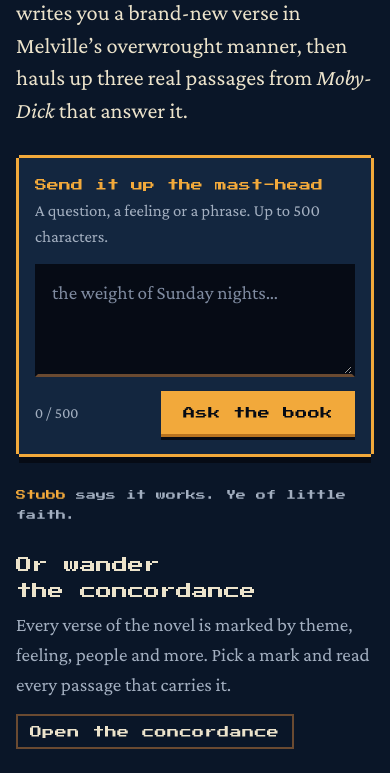
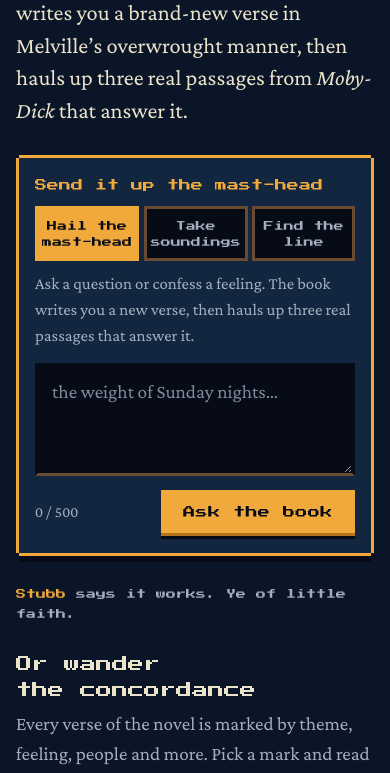
Before and after one commit to dantitmuss/moby_dick, a Flask app: page / in a window 390 px wide. Shown: the part 754-1527 px from the top of the page. Run offline with Flask 3, Linux system fonts and the light colour scheme; parts of the project's set-up code (start-up, migrations or seed data) failed here and were passed over; some libraries are stand-ins or nearby versions.

Commit message:
Three ways to search: mast-head, soundings, find the line; Share links
- Home ask box gets a nautical three-way switch with a one-line
  explanation, placeholder and button label per mode (oracle default).
- Take soundings: embeds your own words, 10 nearest passages, linkable
  /soundings/<signed ids> so reloads and shares cost nothing.
- Find the line runs through the same box, exempt from the rate limit and
  without the loading overlay.
- Read pages: per-verse "Copy link" becomes "Share" (share sheet on
  phones, copy elsewhere).

Co-Authored-By: Claude Opus 5.5 <noreply@anthropic.com>
Claude-Session: https://claude.ai/code/session_01SJ2gPunUTRGnLZBuRjnELr

```diff
--- a/app.py
+++ b/app.py
@@ -190,6 +190,7 @@ def robots_txt():
         "Disallow: /search",
         "Disallow: /tag_search",
         "Disallow: /oracle",
+        "Disallow: /soundings",
         "",
         f"Sitemap: {SITE_URL}/sitemap.xml",
         "",
@@ -222,7 +223,9 @@ def sitemap_xml():
 # Flask Homepage
 @app.route('/')
 def home():
-    return render_template('home.html', popular_topics=list(TOPICS.values()))
+    mode = request.args.get('mode')
+    return render_template('home.html', popular_topics=list(TOPICS.values()),
+                           mode=mode if mode in ('soundings', 'line') else 'oracle')
 
 # The ship's log: kept verses, read from this browser's storage by site.js
 @app.route('/log')
@@ -256,6 +259,8 @@ import hashlib
 _LINK_SECRET = os.getenv("SECRET_KEY") or hashlib.sha256(
     ("mdb-result-links:" + (openai_api_key or "dev")).encode()).hexdigest()
 ORACLE_LINKS = URLSafeSerializer(_LINK_SECRET, salt="oracle-v1")
+SOUNDING_LINKS = URLSafeSerializer(_LINK_SECRET, salt="soundings-v1")
+SOUNDINGS_SHOWN = 10
 
 VERSES_BY_ID = {}
 for _chapter in moby_dick_data:
@@ -278,13 +283,25 @@ def bad_link_page():
     return render_template('home.html', error="That result has been lost at sea. The link may be incomplete; try asking again."), 404
 
 
-# Flask main logic: ask the oracle
+# Flask main logic. One ask box, three ways to search (the `mode` field):
+#   oracle    - Hail the mast-head: a new verse, then the 3 nearest passages to it
+#   soundings - Take soundings: the 10 passages nearest your own words, no verse
+#   line      - Find the line: exact words, no AI (not rate limited)
 @app.route('/search', methods=['POST'])
-@limiter.limit("10 per minute")
+@limiter.limit("10 per minute", exempt_when=lambda: request.form.get('mode') == 'line')
 def search():
     query = request.form.get('query', '').strip()[:500]
+    mode = request.form.get('mode', 'oracle')
     if not query:
-        return redirect(url_for('home'), code=303)
+        return redirect(url_for('home', mode=mode if mode in ('soundings', 'line') else None), code=303)
+    if mode == 'line':
+        return redirect(url_for('line_search', q=query), code=303)
+    if mode == 'soundings':
+        try:
+            ids = nearest_ids(get_embedding_safe(query), SOUNDINGS_SHOWN)
+        except EmbeddingError:
+            return render_template('home.html', mode=mode, error="The search service is temporarily unavailable. Please try again later."), 503
+        return redirect(url_for('soundings_result', token=SOUNDING_LINKS.dumps({"q": query, "p": ids})), code=303)
 
     # Step 1: Generate fake Melville-style verse
     generated_verse = prompt_verse_generator(query)
@@ -313,6 +330,16 @@ def oracle_result(token):
     return render_template('results.html',
                            query=data.get("q", ""),
                            generated_verse=data.get("v", ""),
+                           matched_verses=verses_for(data.get("p", [])))
+
+
+@app.route('/soundings/<token>')
+def soundings_result(token):
+    try:
+        data = SOUNDING_LINKS.loads(token)
+    except BadSignature:
+        return bad_link_page()
+    return render_template('soundings-results.html', query=data.get("q", ""),
                            matched_verses=verses_for(data.get("p", [])))
 
 
--- a/static/pixel.css
+++ b/static/pixel.css
@@ -1040,3 +1040,33 @@ html.rd-plain .rd-verse:has(.rd-mark:target) .rd-p { animation: rd-found 3.5s ea
   #search:focus-within { padding-bottom: 60vh; }
 }
 #search { scroll-margin-top: 16px; }
+
+/* ---- Ask box: three ways to search (Hail the mast-head / Take soundings / Find the line) ---- */
+.mdb-modes {
+  display: grid;
+  grid-template-columns: repeat(3, minmax(0, 1fr));
+  gap: 6px;
+  margin: 10px 0 0;
+  padding: 0;
+  border: 0;
+}
+.mdb-modes label { position: relative; cursor: pointer; display: flex; }
+.mdb-modes input { position: absolute; opacity: 0; width: 1px; height: 1px; }
+.mdb-modes input + span {
+  flex: 1;
+  display: block;
+  text-align: center;
+  font-family: var(--pixel);
+  font-size: var(--p-xs);
+  line-height: 1.6;
+  color: var(--fog);
+  background: var(--deep);
+  border: var(--px) solid var(--timber);
+  padding: 9px 4px 8px;
+}
+.mdb-modes .nw { white-space: nowrap; font-style: normal; }
+.mdb-modes label:hover input + span { color: var(--lantern); }
+.mdb-modes input:checked + span { color: var(--deep); background: var(--brass); border-color: var(--brass); }
+.mdb-modes input:focus-visible + span { outline: 2px solid var(--lantern); outline-offset: 2px; }
+@media (forced-colors: active) { .mdb-modes input:checked + span { border-color: Highlight; } }
+#mode-hint { margin-top: 10px; }
--- a/static/site.js
+++ b/static/site.js
@@ -111,19 +111,55 @@
     var form = $('search-form'), field = $('query'), count = $('query-count');
     if (!form || !field) return;
 
-    var PLACEHOLDERS = [
+    var PLACEHOLDERS = {
+      oracle: [
         'the weight of Sunday nights\u2026',
         'why ambition never feels finished\u2026',
         'whether the cat is judging me\u2026',
         'a promise I didn\u2019t keep\u2026',
         'the loneliness of long meetings\u2026',
         'what to do with an ordinary Tuesday\u2026'
-    ];
+      ],
+      soundings: [
+        'the sermon about Jonah\u2026',
+        'Ahab\u2019s ivory leg\u2026',
+        'sharing a bed at the inn\u2026',
+        'a storm that sets the masts alight\u2026',
+        'what makes white so frightening\u2026'
+      ],
+      line: [
+        'call me Ishmael\u2026',
+        'a damp, drizzly November\u2026',
+        'from hell\u2019s heart I stab at thee\u2026',
+        'not down in any map\u2026'
+      ]
+    };
+    var BUTTONS = { oracle: 'Ask the book', soundings: 'Take soundings', line: 'Find the line' };
+    var btn = $('ask-btn'), hint = $('mode-hint');
+    function mode() {
+      var r = form.querySelector('input[name="mode"]:checked');
+      return r ? r.value : 'oracle';
+    }
     var ph = 0;
+    function setPlaceholder() {
+      var list = PLACEHOLDERS[mode()] || PLACEHOLDERS.oracle;
+      field.placeholder = list[ph % list.length];
+    }
+    function paintMode() {
+      var m = mode();
+      if (btn) btn.textContent = BUTTONS[m] || BUTTONS.oracle;
+      if (hint) Array.prototype.forEach.call(hint.querySelectorAll('[data-for]'), function (el) {
+        el.hidden = el.getAttribute('data-for') !== m;
+      });
+      ph = 0;
+      setPlaceholder();
+    }
+    form.addEventListener('change', function (e) { if (e.target.name === 'mode') paintMode(); });
+    paintMode();
     if (!calm) setInterval(function () {
       if (document.activeElement === field || field.value) return;
-      ph = (ph + 1) % PLACEHOLDERS.length;
-      field.placeholder = PLACEHOLDERS[ph];
+      ph++;
+      setPlaceholder();
     }, 2800);
 
     function updateCount() {
@@ -219,6 +255,8 @@
     var f = $(id);
     if (!f || !Loading) return;
     f.addEventListener('submit', function () {
+      var m = f.querySelector('input[name="mode"]:checked');
+      if (m && m.value === 'line') return;   // exact search is instant: no line thrown, no overlay
       if (window.MDBScene) window.MDBScene.throwLine();
       setTimeout(Loading.show, calm ? 0 : 450);
     });
@@ -490,19 +528,14 @@
     });
     paint();
 
-    /* copy a link to one verse */
+    /* share a link to one verse (share sheet on phones, copied elsewhere) */
     book.addEventListener('click', function (e) {
       var btn = e.target.closest('.rd-copy');
       if (!btn) return;
       var url = location.origin + location.pathname + '#' + btn.getAttribute('data-verse');
-      var done = function (ok) {
-        btn.textContent = ok ? 'Link copied' : 'Copy blocked';
-        btn.setAttribute('data-done', '');
-        clearTimeout(btn._t);
-        btn._t = setTimeout(function () { btn.textContent = 'Copy link'; btn.removeAttribute('data-done'); }, 1800);
-      };
-      if (navigator.clipboard && navigator.clipboard.writeText) navigator.clipboard.writeText(url).then(function () { done(true); }, function () { done(false); });
-      else done(false);
+      var head = document.querySelector('h1');
+      var title = 'Moby-Dick' + (head ? ', ' + head.textContent.replace(/\s+/g, ' ').trim() : '') + ', verse ' + btn.getAttribute('data-verse');
+      shareLink(url, title, btn, 'Share');
     });
 
     /* replay the highlight when the same verse link is followed twice */
--- a/templates/base.html
+++ b/templates/base.html
@@ -48,7 +48,7 @@
   <link rel="preconnect" href="https://fonts.googleapis.com">
   <link rel="preconnect" href="https://fonts.gstatic.com" crossorigin>
   <link href="https://fonts.googleapis.com/css2?family=Crimson+Pro:ital,wght@0,400;0,500;0,600;1,400&family=Press+Start+2P&display=swap" rel="stylesheet">
-  <link rel="stylesheet" href="{{ url_for('static', filename='pixel.css') }}?v=13">
+  <link rel="stylesheet" href="{{ url_for('static', filename='pixel.css') }}?v=14">
   <script>try { if (localStorage.getItem('mdb-easy') === '1') document.documentElement.classList.add('easy-read'); } catch (e) {}</script>
 
   {% block robots %}{% endblock %}
@@ -173,7 +173,7 @@
 
   <script src="https://cdnjs.cloudflare.com/ajax/libs/awesomplete/1.1.5/awesomplete.min.js"></script>
   <script src="{{ url_for('static', filename='scene.js') }}?v=3"></script>
-  <script src="{{ url_for('static', filename='site.js') }}?v=7"></script>
+  <script src="{{ url_for('static', filename='site.js') }}?v=8"></script>
   {% block scripts %}{% endblock %}
 </body>
 </html>
--- a/templates/home.html
+++ b/templates/home.html
@@ -30,16 +30,27 @@
 
   <!-- The mast-head: asking is the main event -->
   <section class="mdb-frame mdb-frame--brass" aria-labelledby="ask-label">
+    {% set mode = mode | default('oracle') %}
     <form id="search-form" class="mdb-ask" action="/search" method="post">
       <div>
         <label for="query" class="mdb-label" id="ask-label">Send it up the mast-head</label>
-        <p class="mdb-hint">A question, a feeling or a phrase. Up to 500 characters.</p>
+        <fieldset class="mdb-modes">
+          <legend class="sr-only">How shall we search?</legend>
+          <label><input type="radio" name="mode" value="oracle"{% if mode == 'oracle' %} checked{% endif %}><span>Hail the <i class="nw">mast-head</i></span></label>
+          <label><input type="radio" name="mode" value="soundings"{% if mode == 'soundings' %} checked{% endif %}><span>Take soundings</span></label>
+          <label><input type="radio" name="mode" value="line"{% if mode == 'line' %} checked{% endif %}><span>Find the line</span></label>
+        </fieldset>
+        <p class="mdb-hint" id="mode-hint" aria-live="polite">
+          <span data-for="oracle"{% if mode != 'oracle' %} hidden{% endif %}>Ask a question or confess a feeling. The book writes you a new verse, then hauls up three real passages that answer it.</span>
+          <span data-for="soundings"{% if mode != 'soundings' %} hidden{% endif %}>Describe a scene, a person or an idea. We drop the lead line and bring up the ten real passages nearest your words. No new verse.</span>
+          <span data-for="line"{% if mode != 'line' %} hidden{% endif %}>Type a line you half remember, word for word. We find every passage that has it, case and commas aside.</span>
+        </p>
       </div>
       <textarea id="query" name="query" rows="3" maxlength="500" required
                 class="mdb-field" placeholder="the weight of Sunday nights&hellip;"></textarea>
       <div class="mdb-ask-row">
         <span class="mdb-count" id="query-count" aria-live="off">0 / 500</span>
-        <button type="submit" class="mdb-btn">Ask the book</button>
+        <button type="submit" class="mdb-btn" id="ask-btn">{{ {'oracle': 'Ask the book', 'soundings': 'Take soundings', 'line': 'Find the line'}[mode] }}</button>
       </div>
     </form>
   </section>
--- a/templates/line-results.html
+++ b/templates/line-results.html
@@ -6,7 +6,7 @@
 
 {% block content %}
 
-<a href="/" class="mdb-back">&lt; Back to the mast-head</a>
+<a href="/?mode=line" class="mdb-back">&lt; Back to the mast-head</a>
 
 <div class="mdb-intro">
   <p class="mdb-cite">Find the line</p>
--- a/templates/read.html
+++ b/templates/read.html
@@ -37,7 +37,7 @@
   <section class="rd-verse" aria-label="Verse {{ v.n }}">
     <div class="rd-verse-head">
       <a class="rd-label" href="#{{ v.n }}">{{ number }}:{{ v.n }}</a>
-      <button type="button" class="rd-copy" data-verse="{{ v.n }}">Copy link</button>
+      <button type="button" class="rd-copy" data-verse="{{ v.n }}">Share</button>
     </div>
     {% for piece in v.pieces %}
     <p class="rd-p{% if piece.new %} rd-new{% endif %}{% if piece.foot %} rd-fnote{% endif %}">{% if loop.first %}<a class="rd-mark" id="{{ v.n }}" href="#{{ v.n }}" aria-label="Verse {{ v.n }}">{{ v.n }}</a>{% endif %}{{ piece.html }}</p>
```
Also changed, not shown: templates/soundings-results.html (added, +35 -0 lines). Lines whose indentation alone changed are shown as unchanged.
